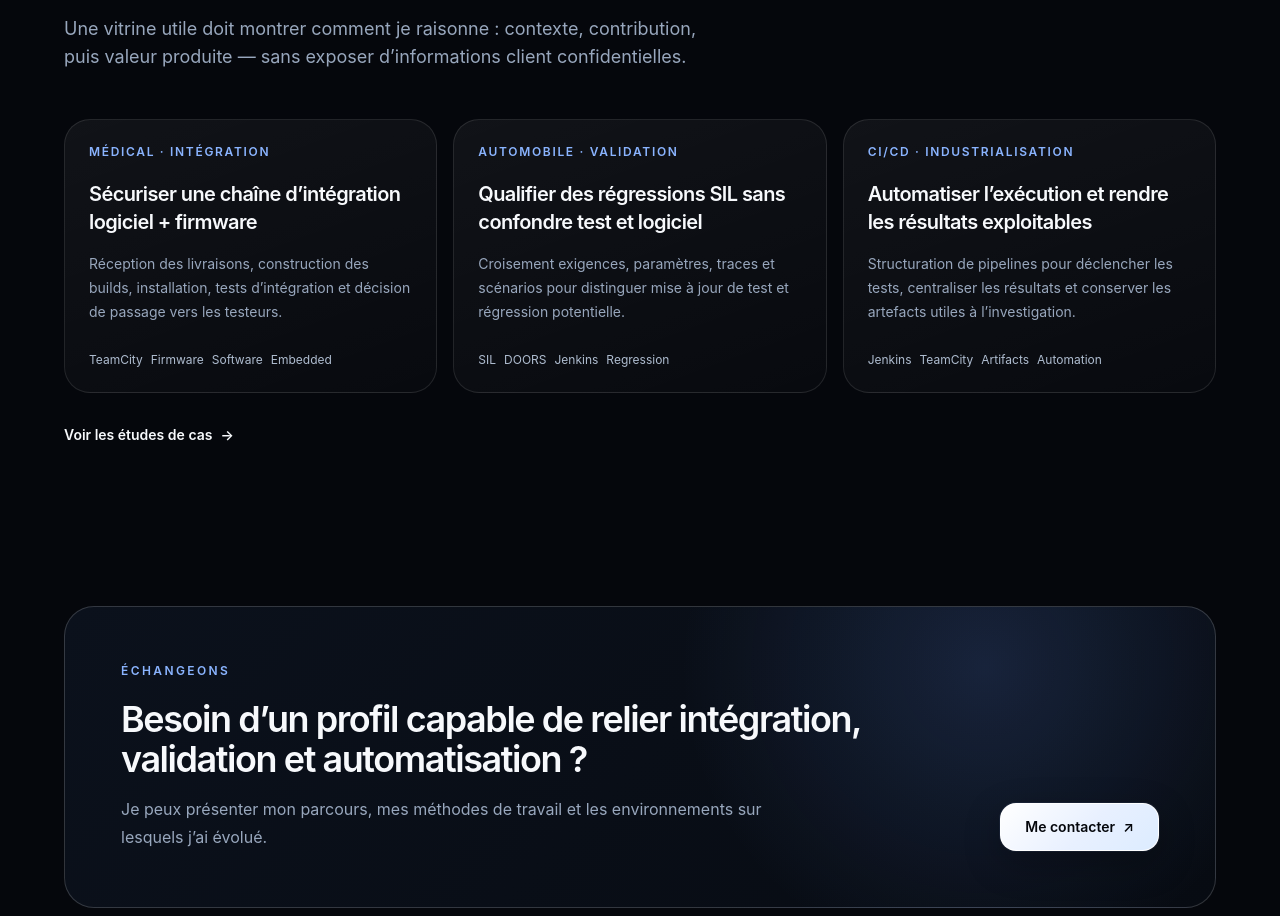
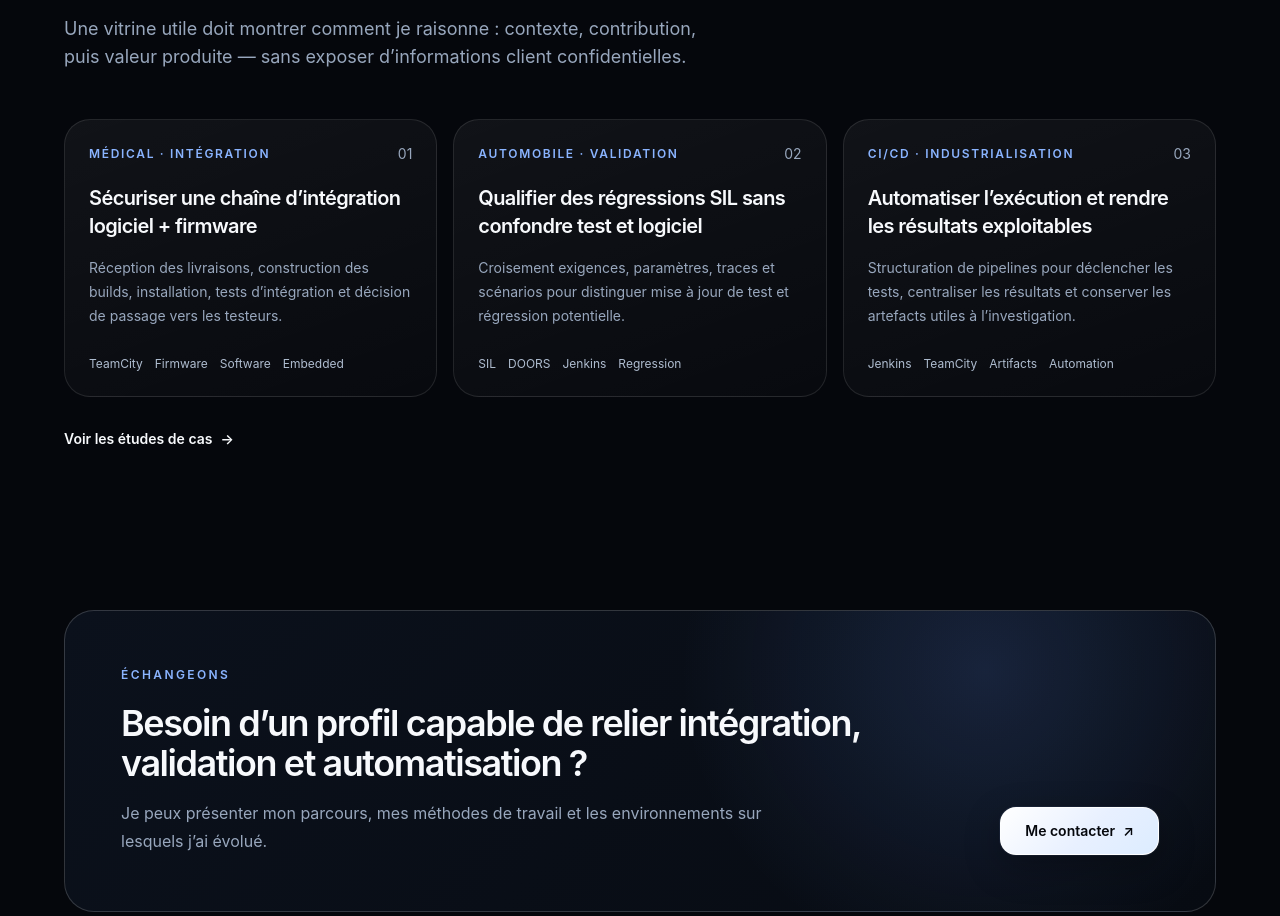
Before and after one commit to Robotham33/Portfolio-Hamza-Ghourabi, a Next.js app: page / in a window 1280 px wide. Shown: the part 3467-4383 px from the top of the page. Built offline with nearby package versions, Linux system fonts and the light colour scheme.

Commit message:
style: add depth to case studies

```diff
--- a/components/sections/projects-preview.tsx
+++ b/components/sections/projects-preview.tsx
@@ -16,10 +16,18 @@ export function ProjectsPreview() {
         <div className="mt-12 grid gap-4 lg:grid-cols-3">
           {caseStudies.map((item, index) => (
             <Reveal key={item.title} delay={index * 0.06}>
-              <article className="group flex h-full flex-col rounded-[26px] border border-[var(--border)] bg-[linear-gradient(160deg,rgba(255,255,255,0.05),rgba(255,255,255,0.015))] p-6 transition hover:-translate-y-1 hover:border-[var(--border-strong)]">
-                <p className="text-xs font-semibold tracking-[0.14em] text-[var(--accent)] uppercase">
-                  {item.eyebrow}
-                </p>
+              <article className="interactive-card group flex h-full flex-col rounded-[26px] border border-[var(--border)] bg-[linear-gradient(160deg,rgba(255,255,255,0.05),rgba(255,255,255,0.015))] p-6 transition duration-200 hover:-translate-y-1.5 hover:border-[var(--border-strong)] hover:shadow-[0_18px_55px_rgba(0,0,0,0.22)]">
+                <div className="flex items-center justify-between gap-4">
+                  <p className="text-xs font-semibold tracking-[0.14em] text-[var(--accent)] uppercase">
+                    {item.eyebrow}
+                  </p>
+                  <span
+                    aria-hidden="true"
+                    className="text-sm text-[var(--muted-foreground)] transition group-hover:text-[var(--accent)]"
+                  >
+                    0{index + 1}
+                  </span>
+                </div>
                 <h3 className="mt-5 text-xl leading-7 font-semibold tracking-[-0.03em]">
                   {item.title}
                 </h3>
@@ -27,9 +35,12 @@ export function ProjectsPreview() {
                   {item.contribution}
                 </p>
                 <div className="mt-auto pt-7">
-                  <div className="flex flex-wrap gap-2">
+                  <div className="flex flex-wrap gap-x-3 gap-y-2">
                     {item.stack.map((tag) => (
-                      <span key={tag} className="text-xs text-[#afbdd0]">
+                      <span
+                        key={tag}
+                        className="text-xs text-[#afbdd0] transition group-hover:text-[#d7e1ef]"
+                      >
                         {tag}
                       </span>
                     ))}
```
